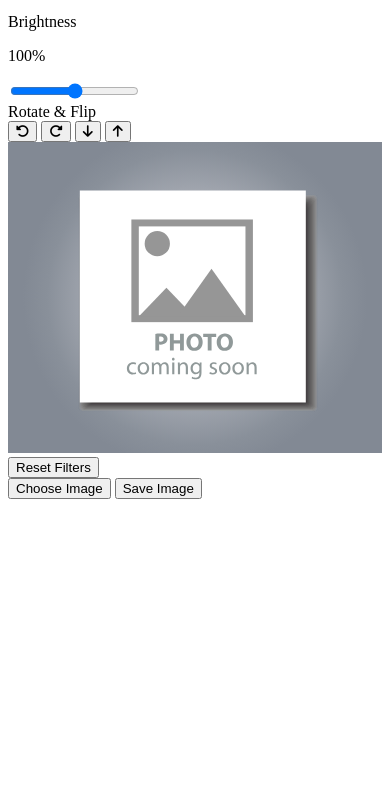
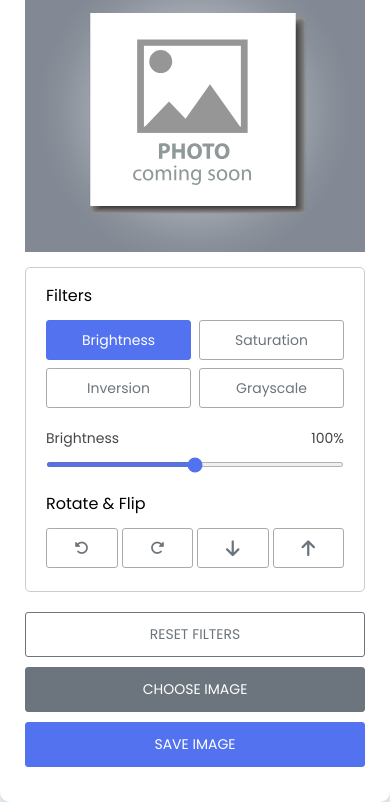
Before and after one commit to nikitos87/js-1-image-editor, a plain HTML site: page index.html in a window 390 px wide. Shown: the part 109-911 px from the top of the page. Before the commit the page ends 844 px from the top, so only its background shows below. Drawn offline with nearby package versions, Linux system fonts and the light colour scheme.

Commit message:
commit index.html and style.css files

```diff
--- a/index.html
+++ b/index.html
@@ -4,7 +4,7 @@
     <meta charset="UTF-8" />
     <meta name="viewport" content="width=device-width, initial-scale=1.0" />
     <title>Simple Image Editor</title>
-    <link rel="stylesheet" href="style.css" />
+    <link rel="stylesheet" href="styles.css" />
     <link
       rel="stylesheet"
       href="https://unpkg.com/boxicons@2.1.1/css/boxicons.min.css"
@@ -22,7 +22,7 @@
           <div class="filter">
             <label class="title">Filters</label>
             <div class="options">
-              <button>Brightness</button>
+              <button class="active">Brightness</button>
               <button>Saturation</button>
               <button>Inversion</button>
               <button>Grayscale</button>
--- a/styles.css
+++ b/styles.css
@@ -49,7 +49,8 @@ body {
   margin-bottom: 12px;
 }
 
-.editor-panel .options {
+.editor-panel .options,
+.controls {
   display: flex;
   flex-wrap: wrap;
   justify-content: space-between;
@@ -65,6 +66,121 @@ body {
   border: 1px solid #aaa;
 }
 
+.editor-panel button:hover {
+  background: #f5f5f5;
+}
+
 .editor-panel .filter button {
-  width: calc(100% / 2 -4px);
+  width: calc(100% / 2 - 4px);
 }
+
+.filter button.active {
+  color: #fff;
+  background: #5372f0;
+  border-color: #5372f0;
+}
+
+.filter .slider {
+  margin-top: 12px;
+}
+
+.filter .slider .filter-info {
+  display: flex;
+  color: #464646;
+  font-size: 14px;
+  justify-content: space-between;
+}
+
+.filter .slider input {
+  width: 100%;
+  height: 5px;
+  accent-color: #5372f0;
+}
+
+.editor-panel .rotate {
+  margin-top: 17px;
+}
+
+.editor-panel .rotate button {
+  width: calc(100% / 4 - 3px);
+}
+
+.rotate button:nth-child(3),
+.rotate button:nth-child(4) {
+  font-size: 18px;
+}
+
+.wrapper .preview-img {
+  /* width: 80%; */
+  flex-grow: 1;
+  display: flex;
+  align-items: center;
+  margin-left: 20px;
+}
+
+.preview-img img {
+  max-width: 490px;
+  max-height: 335px;
+  width: 100%;
+  height: 100%;
+  object-fit: contain;
+}
+
+.controls button {
+  padding: 11px;
+  cursor: pointer;
+  color: #fff;
+  background: #fff;
+  font-size: 14px;
+  border-radius: 3px;
+  text-transform: uppercase;
+}
+
+.controls .reset-filter {
+  color: #6c757d;
+  border: 1px solid #6c757d;
+}
+
+.controls .choose-img {
+  background: #6c757d;
+  border: 1px solid #6c757d;
+}
+
+.controls .save-img {
+  margin-left: 5px;
+  background: #5372f0;
+  border: 1px solid #5372f0;
+}
+
+@media screen and (max-width: 760px) {
+  .container {
+    padding: 25px;
+  }
+
+  .container .wrapper {
+    flex-wrap: wrap-reverse;
+  }
+
+  .wrapper .editor-panel {
+    width: 100%;
+  }
+
+  .wrapper .preview-img {
+    width: 100%;
+    margin: 0 0 15px;
+  }
+}
+
+@media screen and (max-width: 500px) {
+  .controls button {
+    width: 100%;
+    margin-bottom: 10px;
+  }
+  .controls .row {
+    width: 100%;
+  }
+
+  .controls .row .save-img {
+    margin-left: 0px;
+  }
+}
```
